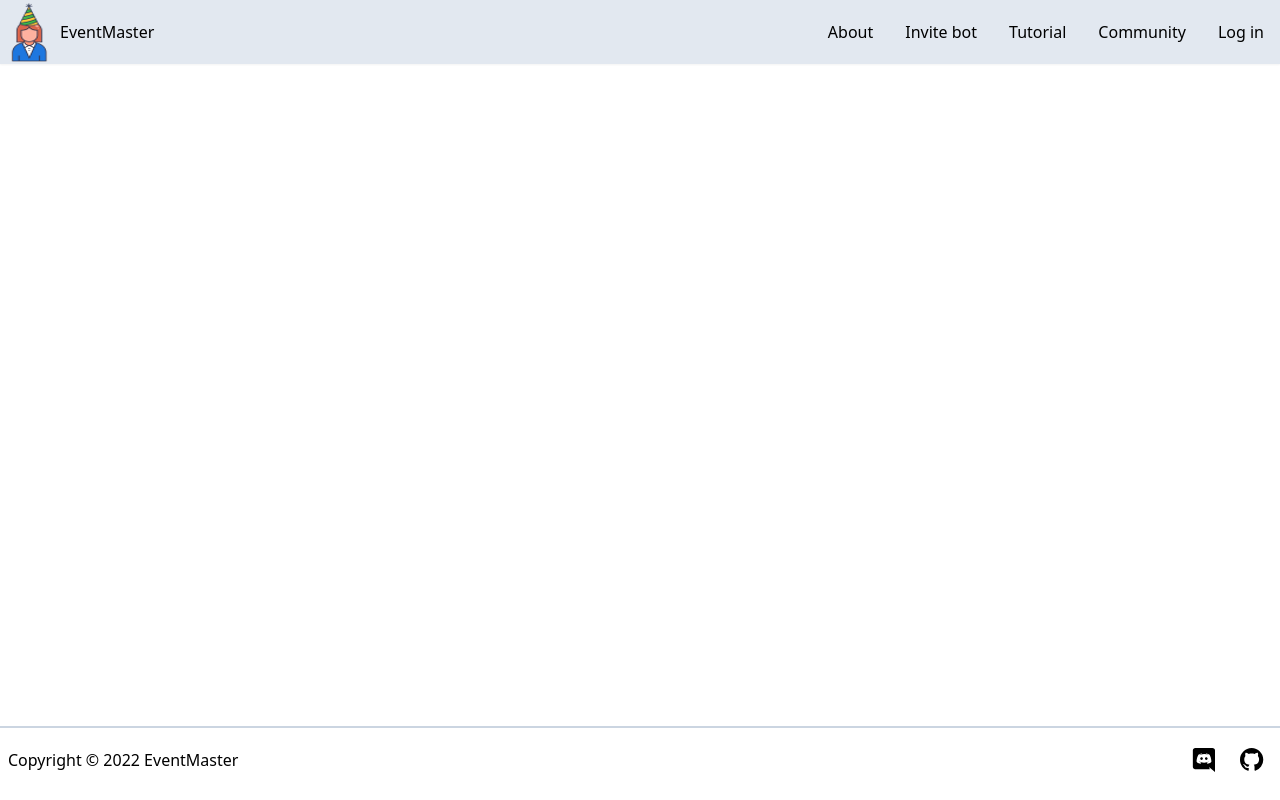
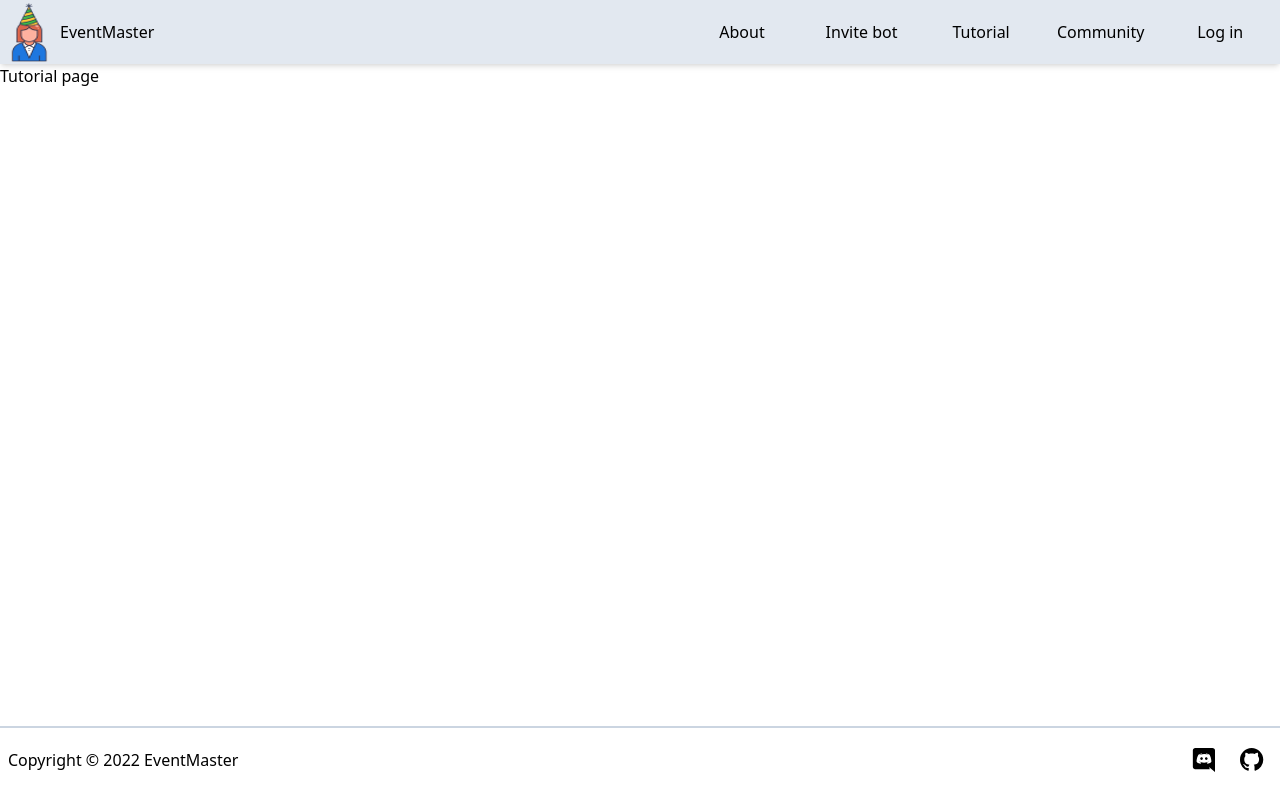
Before and after one commit to Jeskay/eventmasterVue, a Vue app: page /#/Tutorial in a window 1280 px wide. Before the commit this address led to /#/. Built offline with nearby package versions, Linux system fonts and the light colour scheme.

Commit message:
routing added

```diff
--- a/package.json
+++ b/package.json
@@ -7,7 +7,8 @@
     "preview": "vite preview"
   },
   "dependencies": {
-    "vue": "^3.2.25"
+    "vue": "^3.2.25",
+    "vue-router": "4"
   },
   "devDependencies": {
     "@vitejs/plugin-vue": "^2.0.0",
--- a/src/App.vue
+++ b/src/App.vue
@@ -1,5 +1,8 @@
 <template>
     <NavBar/>
+    <div class="content-container">
+      <router-view></router-view>
+    </div>
     <Footer/>
 </template>
 
@@ -14,4 +17,10 @@ export default defineComponent({
 </script>
 
 <style>
+  NavBar {
+    @apply z-50;
+  }
+  .content-container {
+    @apply z-40;
+  }
 </style>
--- a/src/components/Footer.vue
+++ b/src/components/Footer.vue
@@ -22,7 +22,7 @@ export default defineComponent({
     },
 });
 </script>
-<style scoped>
+<style>
     .footer {
         @apply fixed bottom-0 left-0 right-0 flex justify-between border-t-2 py-5 border-slate-300;
     }
--- a/src/components/NavBar.vue
+++ b/src/components/NavBar.vue
@@ -4,21 +4,21 @@
             <img class="logo" src="src/assets/bot_logo.png"/>
             <h1>EventMaster</h1>
         </div>
-        <ul class="flex relative items-center">
-            <li><a class ="nav-link" href="#">About</a></li>
-            <li><a class ="nav-link" href="#">Invite bot</a></li>
-            <li><a class ="nav-link" href="#">Tutorial</a></li>
-            <li class ="relative" @mouseleave="showCommunityLinks = false">
-                <a class ="nav-link" @mouseover="showCommunityLinks = true" href="#">Community</a>
+        <div class="grid grid-cols-5 justify-items-center">
+            <router-link class ="nav-link" to="/">About</router-link>
+            <a class ="nav-link" href="#">Invite bot</a>
+            <router-link class ="nav-link" to="/Tutorial">Tutorial</router-link>
+            <div class ="relative py-5" @mouseover="showCommunityLinks = true" @mouseleave="showCommunityLinks = false">
+                <a class ="nav-link" href="#">Community</a>
                 <div v-if="showCommunityLinks" class="nav-list">
                     <a class ="nav-link" href="#">Discord server</a>
-                    <a class ="nav-link" href="#">Reviews</a>
+                    <router-link class ="nav-link" to="/Reviews">Reviews</router-link>
                     <a class ="nav-link" href="#">Suggestions</a>
                 </div>
-            </li>
+            </div>
             <a v-if="!userAvatarUrl" class ="nav-link" href="#">Log in</a>
            <img v-else class="avatar" src="src/assets/avatarsample.jpg" />
-        </ul>
+        </div>
     </div>
 </template>
 
@@ -43,7 +43,7 @@ export default defineComponent({
     },
 });
 </script>
-<style scoped>
+<style >
     .avatar {
         @apply rounded-full object-cover w-10 h-10 mr-2 hover:brightness-125;
     }
@@ -51,10 +51,10 @@ export default defineComponent({
         @apply max-h-20 md:max-h-24;
     }
     .nav-link {
-        @apply px-4 py-5 hover:bg-slate-300;
+        @apply px-4 py-5 flex-grow text-center  hover:bg-slate-300;
     }
     .nav-bar {
-        @apply fixed flex justify-between items-center top-0 left-0 right-0 bg-slate-200 shadow-sm;
+        @apply flex z-50 justify-between top-0 left-0 right-0 bg-slate-200 shadow-md;
     }
     .nav-list {
         @apply flex flex-col absolute translate-y-5 bg-slate-200;
--- a/src/main.ts
+++ b/src/main.ts
@@ -1,5 +1,9 @@
 import { createApp } from 'vue'
 import App from './App.vue'
+import router from './router'
 import './index.css'
 
-createApp(App).mount('#app')
+const app = createApp(App);
+
+app.use(router)
+app.mount('#app')
--- /dev/null
+++ b/src/views/About.vue
@@ -0,0 +1,15 @@
+<template>
+    <div>About page</div>
+</template>
+
+<script lang="ts">
+import { defineComponent, ref } from 'vue'
+export default defineComponent({
+    setup: () => {
+
+    },
+});
+</script>
+<style scoped>
+
+</style>
--- /dev/null
+++ b/src/views/Reviews.vue
@@ -0,0 +1,15 @@
+<template>
+    <div>Reviews page</div>
+</template>
+
+<script lang="ts">
+import { defineComponent, ref } from 'vue'
+export default defineComponent({
+    setup: () => {
+
+    },
+});
+</script>
+<style scoped>
+
+</style>
--- /dev/null
+++ b/src/views/Tutorial.vue
@@ -0,0 +1,15 @@
+<template>
+    <div>Tutorial page</div>
+</template>
+
+<script lang="ts">
+import { defineComponent, ref } from 'vue'
+export default defineComponent({
+    setup: () => {
+
+    },
+});
+</script>
+<style scoped>
+
+</style>
```
Also changed, not shown: src/router.ts (added, +16 -0 lines), 1 other file (tests, documents, lock files or other folders).
